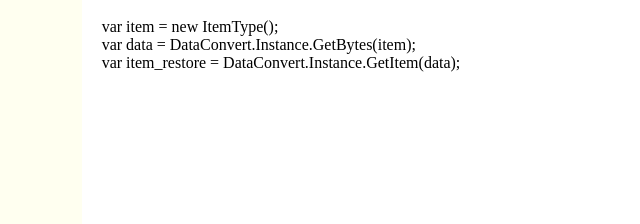
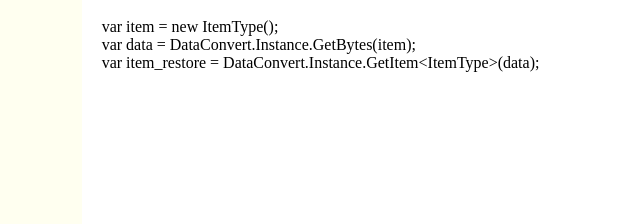
Before and after one commit to nvt-m82a1/nvt-m82a1.github.io, a plain HTML site: page Utilities.Container/index.html in a window 1280 px wide. Shown: the part 252-476 px from the top of the page, 65-705 px from the left. Drawn offline with Linux system fonts and the light colour scheme.

Commit message:
Update text

```diff
--- a/Utilities.Container/index.html
+++ b/Utilities.Container/index.html
@@ -31,7 +31,7 @@
                 <h4>Chuyển dữ liệu kiểu class sang bytes và phục hồi lại đối tượng.</h4>
                 <div>var item = new ItemType();</div>
                 <div>var data = DataConvert.Instance.GetBytes(item);</div>
-                <div>var item_restore = DataConvert.Instance.GetItem<ItemType>(data);</div>
+                <div>var item_restore = DataConvert.Instance.GetItem&lt;ItemType&gt;(data);</div>
             </div>
         </div>
     </div>
```
